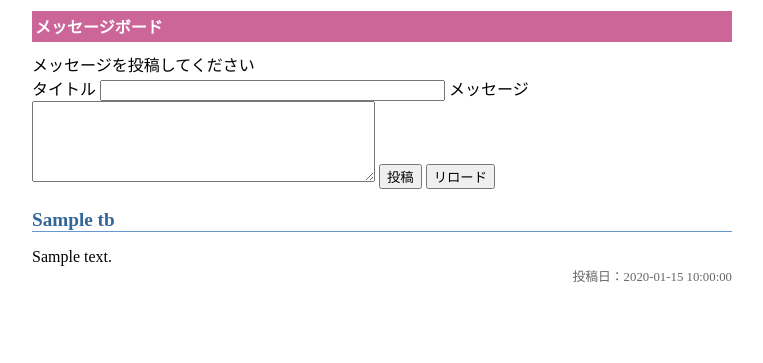
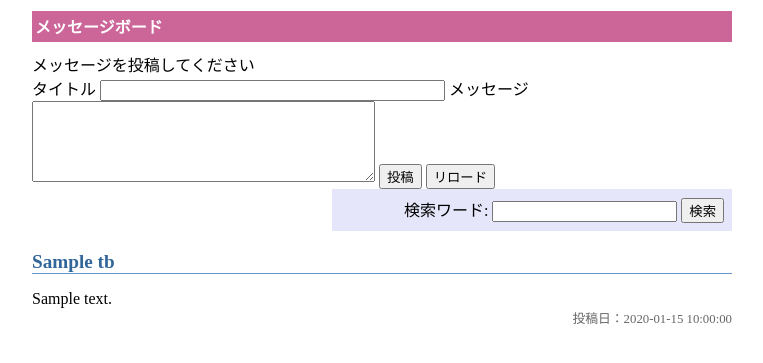
Before and after one commit to mainasu-chan/web-app, a PHP site: page /board.php in a window 1280 px wide. Shown: the top 363 px of the page, without its empty margins (26-789 px from the left). Run offline with PHP 8.4, Linux system fonts and the light colour scheme; tables that the repository leaves empty or names only in its code hold one stand-in row (values such as "Sample post").

Commit message:
Update board.php

```diff
--- a/www/3/Myboard/board.php
+++ b/www/3/Myboard/board.php
@@ -53,14 +53,23 @@
 	//------------------------------------------------------------------------
 	// 画面表示
 	//------------------------------------------------------------------------
+	$search_key="";
+	if(isset($_POST['search_key']) && $_POST['search_key']!=""){
+		$search_key = $_POST['search_key'];
+	}
 	//実行したいSQL文
-	//SELECT * FROM topic_tb ORDER BY date DESC
+	//SELECT * FROM topic_tb WHERE title LIKE "%$search_key%" OR message LIKE "%$search_key%" ORDER BY date DESC
+
 	$data = [];
 	try{
-		$sql = 'SELECT * FROM topic_tb ORDER BY date DESC';
+		$sql = 'SELECT * FROM topic_tb WHERE title LIKE :search_key OR message LIKE :search_key ORDER BY date DESC';
 		$stmt = $dbh->prepare($sql);
+		$stmt->bindValue(':search_key', '%'.$search_key.'%', PDO::PARAM_STR);
 		$stmt->execute();
-		$data = $stmt->fetchAll(PDO::FETCH_ASSOC);
+
+		while($row = $stmt->fetch(PDO::FETCH_ASSOC)){
+			$data[] = $row;
+		}
 	}catch (PDOException $e){
 		echo 'ただ今メンテナンス中です。しばらくの後にお越しください。';
 		exit();
@@ -100,6 +109,12 @@
 				margin-left:50px;
 				width:700px;
 			}
+			.search{
+				background-color:#e6e6fa;
+				padding:8px;
+				margin-left:300px;
+				text-align:right;
+			}
 		</style>
 	</head>
 	<body>
@@ -119,6 +134,10 @@
 			<td colspan="2">
 			<input type="submit" name="action" value="投稿">
 			<input type="reset"  name="action" value="リロード">
+			<div class ="search">検索ワード:
+				<input type="text" name="search_key" value="$search_key">
+				<input type="submit" value="検索">
+			</div>
 			</td>
 		</tr>
 		</form>
```
